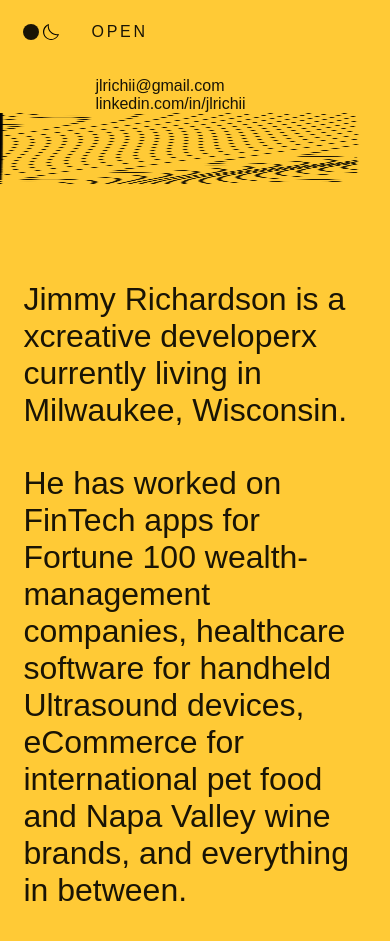
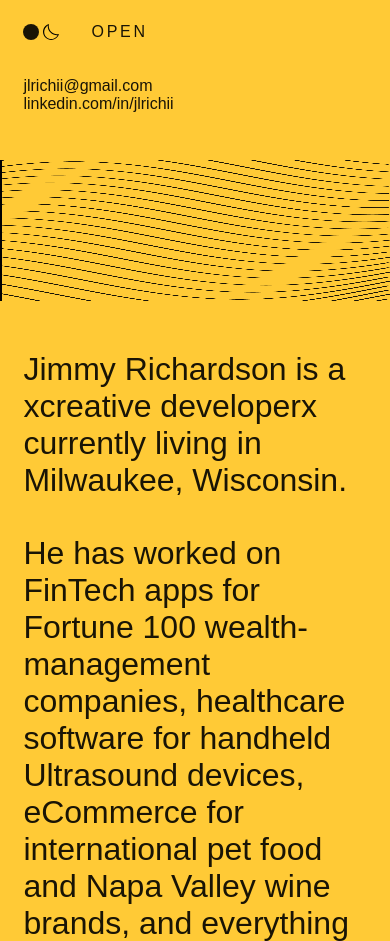
Before and after one commit to jimmyrichardson/jimmyglowup2023, a plain HTML site: page index.html in a window 390 px wide. Shown: the top 941 px of the page. Drawn offline with Linux system fonts and the light colour scheme; a web font is replaced by a local one.

Commit message:
Squigglies on mobile!

```diff
--- a/index.html
+++ b/index.html
@@ -87,16 +87,23 @@
           position: static;
           width: 100%;
           height: auto;
+          padding-bottom: 0;
         }
         aside {
           height: auto;
         }
+        aside a {
+          margin-left: 0;
+        }
         canvas {
-          width: calc(100% + 6vw);
-          height: calc(var(--spacing) * 3);
+          width: 100vw;
+          height: calc(var(--spacing) * 6);
+          margin: calc(var(--spacing) * 2) 0 calc(var(--spacing) * 2)
+            calc(var(--spacing) * -1);
         }
         main {
           width: 100%;
+          padding-top: 0;
         }
       }
     </style>
@@ -149,32 +156,24 @@
     <script>
       const canvas = document.getElementById("canvas");
       const ctx = canvas.getContext("2d");
-
-      // Set canvas dimensions
-      canvas.width = window.innerWidth * 0.66;
+      canvas.width =
+        window.innerWidth > 767 ? window.innerWidth * 0.66 : window.innerWidth;
       canvas.height = window.innerHeight * 1.5;
-
-      // Initialize variables
-      const numLines = 50;
-      const lineWidth = 2.5;
-      // const lineSpacing = canvas.height / (numLines + 1);
+      const numLines = window.innerWidth > 767 ? 50 : 30;
+      const lineWidth = window.innerWidth > 767 ? 2.25 : 4;
       const lineSpacing = canvas.height / (numLines - 10);
       let frequency = 0.02;
       let amplitude = 175;
       let wavelength = 100;
-      let phase = 1.5;
-      let speed = 0.006;
+      let phase = 1.25;
+      let speed = 0.008;
       let xOffset = 0.5;
-
       function draw() {
-        // Clear the canvas
         ctx.clearRect(0, 0, canvas.width, canvas.height);
-
-        // Draw the squiggly lines
         for (let i = 0; i < numLines; i++) {
           ctx.beginPath();
           ctx.moveTo(0, (i + 1) * lineSpacing);
-          for (let x = 0; x < canvas.width; x += 10) {
+          for (let x = 0; x < canvas.width; x += 1) {
             const y =
               amplitude *
                 Math.sin(
@@ -190,15 +189,10 @@
           ctx.strokeStyle = `rgba(0, 0, 0, 0.9)`;
           ctx.stroke();
         }
-
-        // Update the variables
         phase += speed;
         xOffset += speed * 10;
-
-        // Call the function again to create an animation loop
         requestAnimationFrame(draw);
       }
-
       draw();
     </script>
   </body>
```
